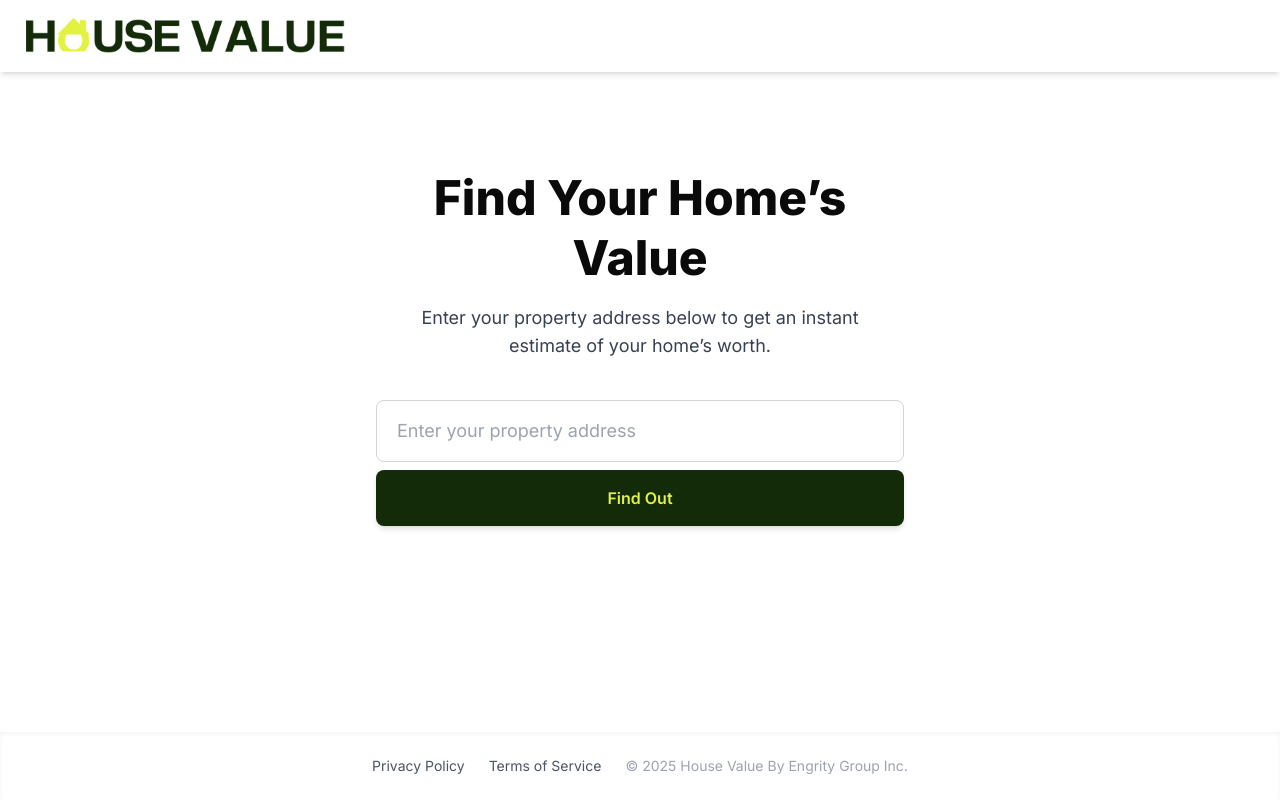
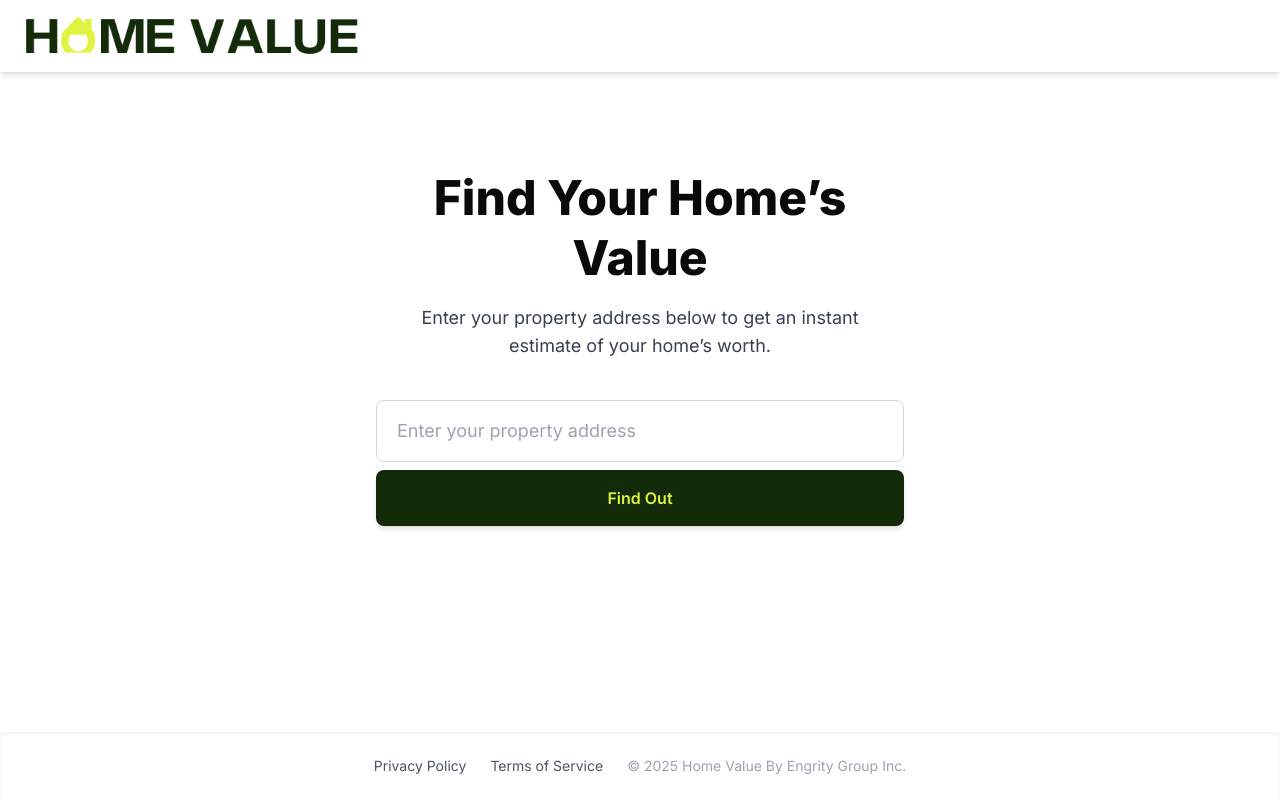
Before and after one commit to EngrityGit/housevalue, a React (Vite) app in the folder apps/client/: page / in a window 1280 px wide. Built offline with nearby package versions, Linux system fonts and the light colour scheme.

Commit message:
Custom logo update

```diff
--- a/apps/client/index.html
+++ b/apps/client/index.html
@@ -9,7 +9,7 @@
 
     <link rel="icon" type="image/svg+xml" href="/icon.svg" />
     <meta name="viewport" content="width=device-width, initial-scale=1.0" />
-    <title>House Value Langley</title>
+    <title>Home Value Langley</title>
   </head>
   <body>
     <div id="root"></div>
--- a/apps/client/src/components/Footer.tsx
+++ b/apps/client/src/components/Footer.tsx
@@ -80,7 +80,7 @@ export function Footer() {
         >
           Terms of Service
         </button>
-        <span className="text-gray-400">&copy; {new Date().getFullYear()} House Value By Engrity Group Inc.</span>
+        <span className="text-gray-400">&copy; {new Date().getFullYear()} Home Value By Engrity Group Inc.</span>
       </footer>
 
       <AnimatePresence>
```
Also changed, not shown: apps/client/public/logo2.png.
